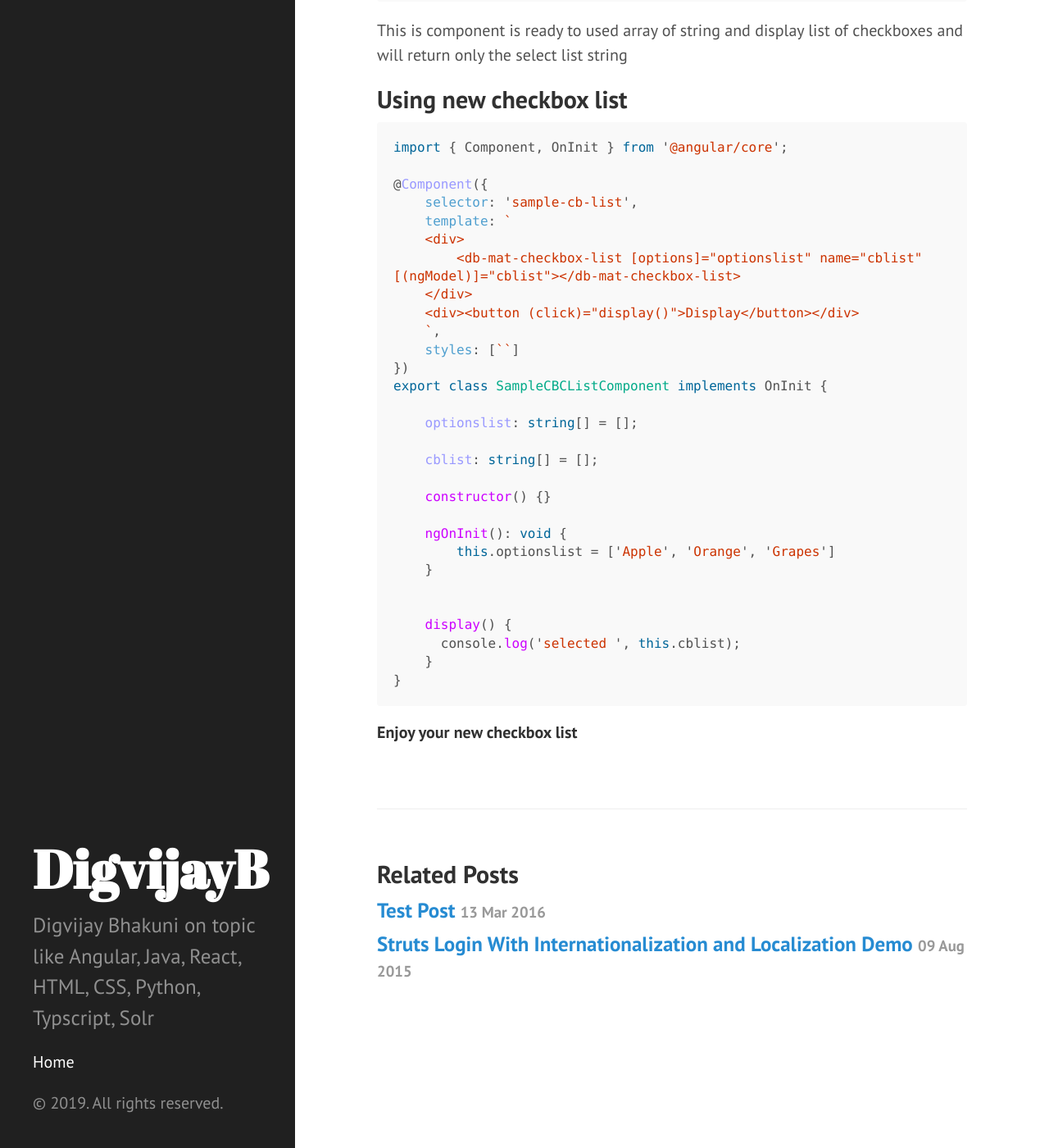
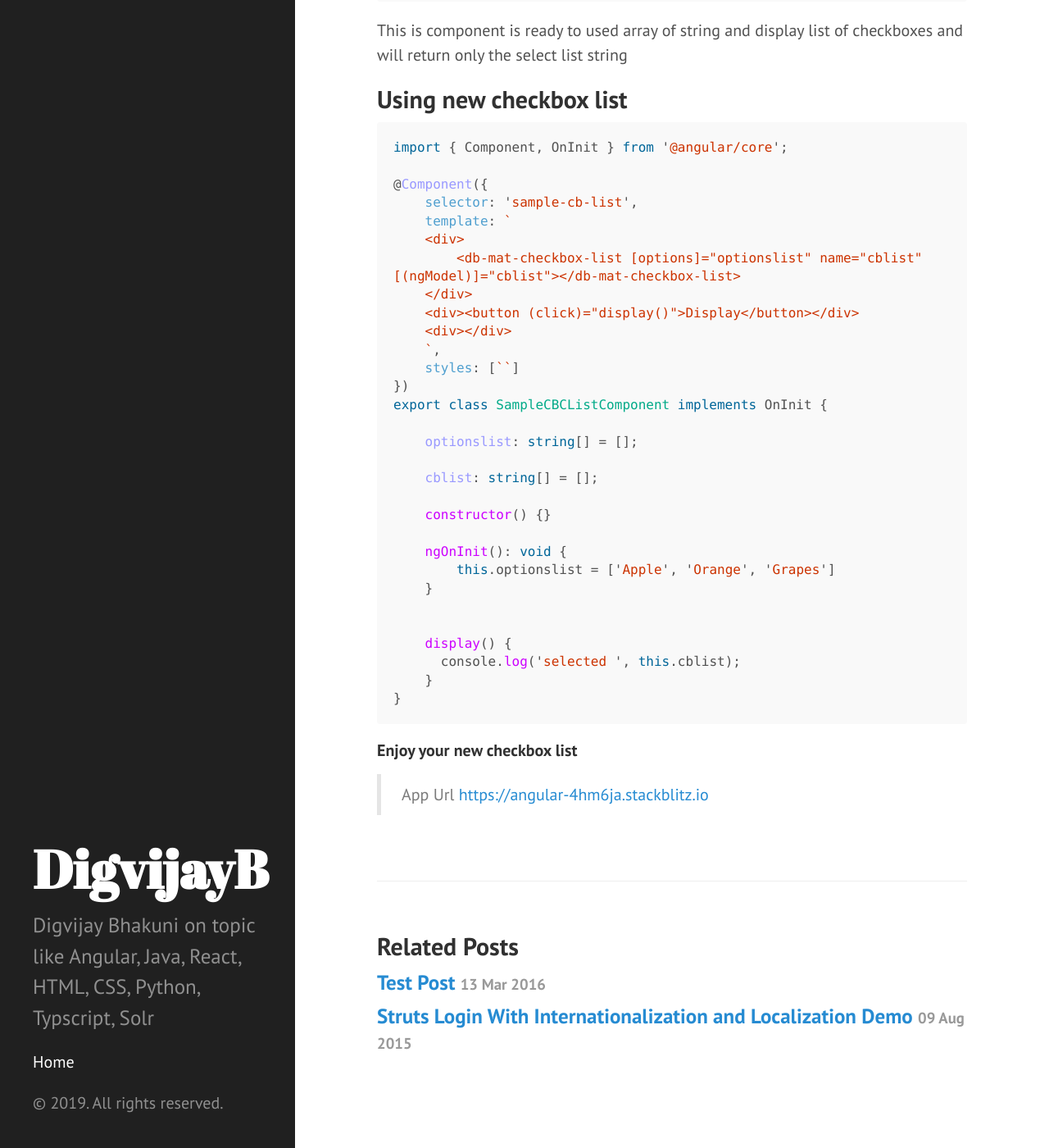
Before and after one commit to digvijaybhakuni/digvijaybhakuni.github.io, a Jekyll site: the page built from _posts/2019-05-31-checkbox-list-with-material-angular.md, in a window 1280 px wide and 1400 px high, scrolled down 2055 px. Shown: the whole window at 82% size. Built offline with Jekyll 4.4.1, drawn with Linux system fonts in a browser that asks for light colours.

Commit message:
Update Blog “2019-05-31-checkbox-list-with-material-angular”

````diff
--- a/_posts/2019-05-31-checkbox-list-with-material-angular.md
+++ b/_posts/2019-05-31-checkbox-list-with-material-angular.md
@@ -7,7 +7,9 @@ thumbnail: /images/uploads/markus-spiske-109588-unsplash.jpg
 rating: 4
 ---
 We make a checkbox list component in angular using material angular MatCheckbox component. When used as model this list will return the list selected checkbox values
+
 <!-- more -->
+
 ## Implemetation
 
 ```ts
@@ -95,6 +97,7 @@ import { Component, OnInit } from '@angular/core';
         <db-mat-checkbox-list [options]="optionslist" name="cblist" [(ngModel)]="cblist"></db-mat-checkbox-list>
     </div>
     <div><button (click)="display()">Display</button></div>
+    <div>{{cblist}}</div>
     `,
     styles: [``]
 })
@@ -116,4 +119,7 @@ export class SampleCBCListComponent implements OnInit {
     }
 }
 ```
+
 #### Enjoy your new checkbox list
+
+> App Url <https://angular-4hm6ja.stackblitz.io>
````
